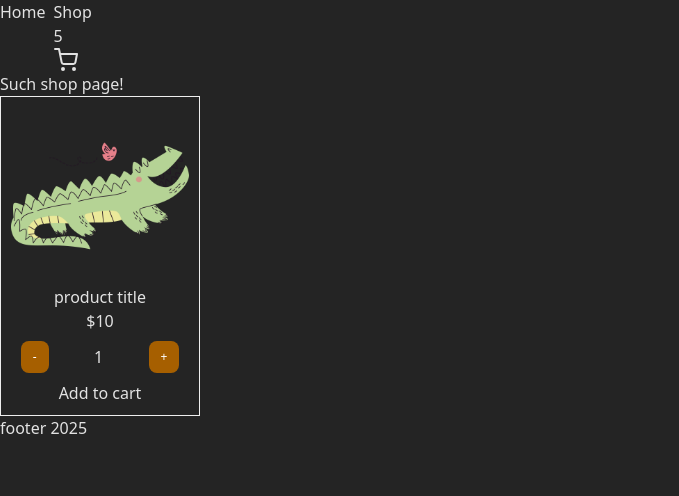
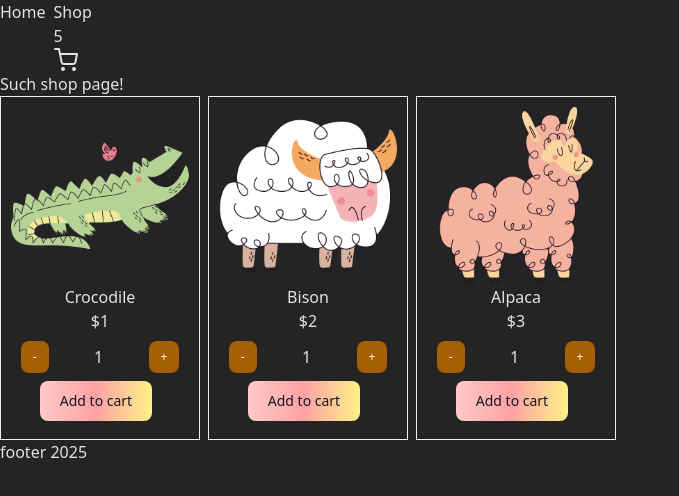
Before and after one commit to greqov/odin-shopping-cart-3000, a React (Vite) app: page /shop in a window 1280 px wide. Shown: the top 496 px of the page, without its empty margins (0-679 px from the left). Built offline with nearby package versions, Linux system fonts and the light colour scheme.

Commit message:
Shop: render multple cards with dummy data

```diff
--- a/src/components/ProductCard.jsx
+++ b/src/components/ProductCard.jsx
@@ -4,13 +4,13 @@ import Quantity from './Quantity';
 function ProductCard({ image = '/no-photo.png', title, price = 0, onClick }) {
   const [quantity, setQuantity] = useState(1);
 
-  function decreaseQuantity() {
+  function onDecrease() {
     if (+quantity > 1) {
       setQuantity(+quantity - 1);
     }
   }
 
-  function increaseQuantity() {
+  function onIncrease() {
     setQuantity(+quantity + 1);
   }
 
@@ -33,10 +33,17 @@ function ProductCard({ image = '/no-photo.png', title, price = 0, onClick }) {
       <Quantity
         quantity={quantity}
         onChange={onChange}
-        onDecrease={decreaseQuantity}
-        onIncrease={increaseQuantity}
+        onDecrease={onDecrease}
+        onIncrease={onIncrease}
       />
-      <button type="button" onClick={onClick}>
+
+      <button
+        type="button"
+        onClick={() => {
+          onClick(quantity);
+        }}
+        className="text-gray-900 bg-gradient-to-r from-red-200 via-red-300 to-yellow-200 hover:bg-gradient-to-bl focus:ring-4 focus:outline-none focus:ring-red-100 dark:focus:ring-red-400 font-medium rounded-lg text-sm px-5 py-2.5 text-center me-2 mb-2"
+      >
         Add to cart
       </button>
     </div>
--- a/src/pages/Shop.jsx
+++ b/src/pages/Shop.jsx
@@ -1,11 +1,26 @@
 import Layout from '../components/Layout';
 import ProductCard from '../components/ProductCard';
+import data from '../data.json';
 
 function Shop() {
+  function onClick(quantity) {
+    console.log('got!', quantity);
+  }
+
+  const productsCards = data.map(({ id, title, image, price }) => (
+    <ProductCard
+      key={id}
+      title={title}
+      image={image}
+      price={price}
+      onClick={onClick}
+    />
+  ));
+
   return (
     <Layout>
       <h1>Such shop page!</h1>
-      <ProductCard title="product title" image="/crocodile.png" price={10} />
+      <div className="flex gap-2">{productsCards}</div>
     </Layout>
   );
 }
```
